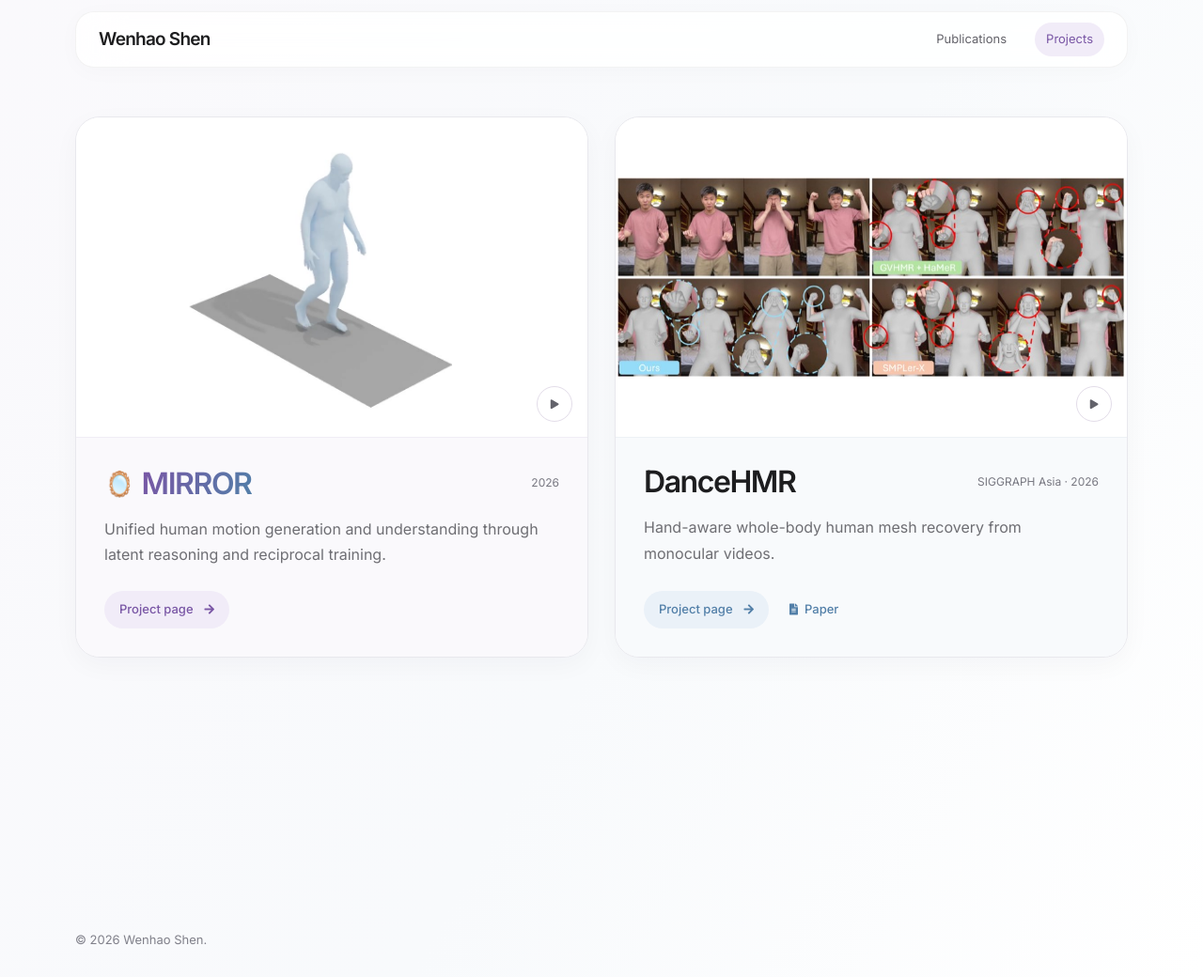
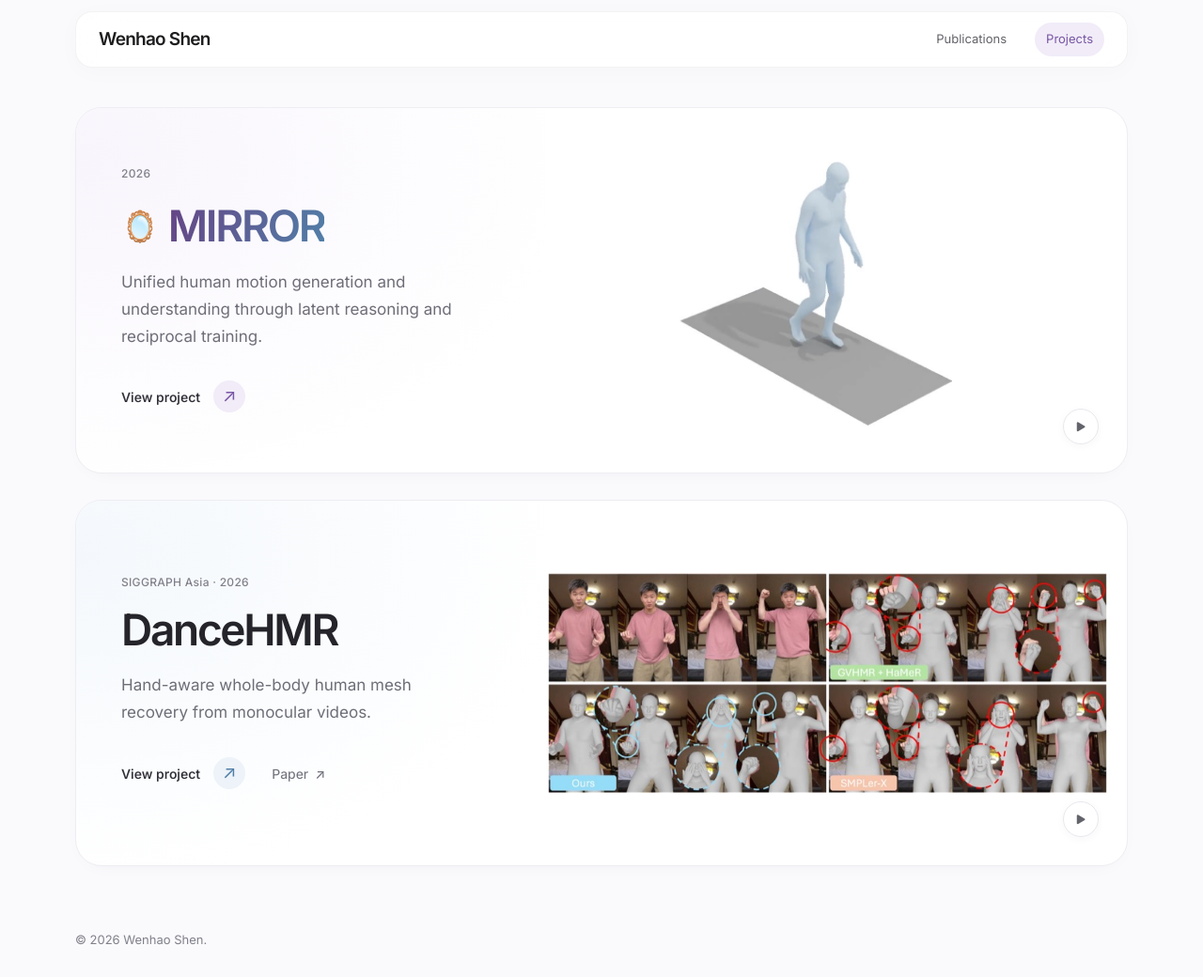
Before and after one commit to shenwenhao01/shenwenhao01.github.io, a Jekyll site: the page built from _pages/projects.md, in a window 1280 px wide and 1040 px high. Shown: the whole window at 94% size. Built offline with Jekyll 4.4.1, drawn with Linux system fonts in a browser that asks for light colours.

Commit message:
Refine projects index with spacious motion showcases

```diff
--- a/_includes/project.html
+++ b/_includes/project.html
@@ -4,17 +4,17 @@
 {% if first_character == '/' %}{% assign project_url = project_url | relative_url %}{% endif %}
 {% assign title_id = project.id | prepend: 'project-' | append: '-title' %}
 <article class="project-item" id="project-{{ project.id }}" aria-labelledby="{{ title_id }}">
-  {% include research-preview.html url=project_url image=project.image image_alt=project.image_alt video=project.video venue=project.venue title_id=title_id %}
   <div class="project-copy">
+    {% if project.year %}<span class="project-meta">{% if project.venue %}{{ project.venue }} &middot; {% endif %}{{ project.year }}</span>{% endif %}
     <div class="project-heading">
       <h2 id="{{ title_id }}"><a href="{{ project_url }}">{% if project.emoji %}<span class="project-emoji" aria-hidden="true">{{ project.emoji }}</span>{% endif %}<span class="project-name">{{ project.title | escape }}</span></a></h2>
-    {% if project.year %}<span class="project-meta">{% if project.venue %}{{ project.venue }} &middot; {% endif %}{{ project.year }}</span>{% endif %}
     </div>
     <p class="project-description">{{ project.description | escape }}</p>
     <div class="project-links">
-    <a href="{{ project_url }}">Project page <i class="fas fa-arrow-right" aria-hidden="true"></i></a>
-    {% if project.paper %}<a href="{{ project.paper }}"><i class="fas fa-file-alt" aria-hidden="true"></i> Paper</a>{% endif %}
-    {% if project.code %}<a href="{{ project.code }}"><i class="fab fa-github" aria-hidden="true"></i> Code</a>{% endif %}
+      <a class="project-primary-link" href="{{ project_url }}">View project <span class="project-link-arrow" aria-hidden="true">↗</span></a>
+      {% if project.paper %}<a href="{{ project.paper }}">Paper <span aria-hidden="true">↗</span></a>{% endif %}
+      {% if project.code %}<a href="{{ project.code }}">Code <span aria-hidden="true">↗</span></a>{% endif %}
     </div>
   </div>
+  {% include research-preview.html url=project_url image=project.image image_alt=project.image_alt video=project.video venue=project.venue title_id=title_id %}
 </article>
--- a/_sass/_projects.scss
+++ b/_sass/_projects.scss
@@ -1,7 +1,7 @@
-// The projects index shares MIRROR's light surfaces and purple-blue accents.
+// Spacious project showcases using MIRROR's typography and restrained accents.
 .academic-site.projects-page {
   color: #1d1d1f;
-  background: linear-gradient(120deg, #faf9fc, #f8fafc 55%, #fff) fixed;
+  background: #fafafd;
   font-family: $academic-sans;
 
   a:hover { color: #704990; text-decoration: none; }
@@ -16,7 +16,7 @@
     max-width: 1120px;
     margin: 12px auto 0;
     border: 1px solid rgba(29, 29, 31, .05);
-    border-radius: 20px;
+    border-radius: 18px;
     background: rgba(255, 255, 255, .86);
     box-shadow: 0 4px 24px rgba(32, 40, 56, .025);
     backdrop-filter: blur(24px) saturate(1.3);
@@ -31,47 +31,81 @@
   #main.academic-main {
     width: calc(100% - 96px);
     max-width: 1120px;
-    padding: 52px 0 64px;
+    padding: 42px 0 48px;
   }
-  .project-gallery { gap: 28px; }
+  .project-gallery { grid-template-columns: minmax(0, 1fr); gap: 28px; }
   .project-item {
-    display: flex;
-    flex-direction: column;
+    --project-accent: #7956a5;
+    --project-soft: #f1ecf8;
+    --project-glow: #f8f5fc;
+    display: grid;
+    grid-template-columns: .94fr 1.16fr;
+    min-height: 390px;
     overflow: hidden;
-    border: 1px solid #e8e8ed;
-    border-radius: 26px;
+    border: 1px solid #ededf2;
+    border-radius: 28px;
     background: #fff;
-    box-shadow: 0 8px 28px rgba(32, 40, 56, .035);
+    box-shadow: 0 6px 24px -16px rgba(32, 40, 56, .1);
     transition: border-color .2s, box-shadow .2s;
-    &:hover, &:focus-within { border-color: #d9cfe5; box-shadow: 0 14px 36px rgba(44, 36, 60, .07); }
+    &:hover, &:focus-within { border-color: #dedbe7; box-shadow: 0 14px 36px -18px rgba(44, 36, 60, .17); }
   }
-  .publication-image { border: 0; border-radius: 0; background: #fff; }
+  #project-dancehmr { --project-accent: #527fa8; --project-soft: #edf3f9; --project-glow: #f4f8fc; }
+  .publication-media { align-self: stretch; min-height: 0; margin: 18px 18px 18px 0; }
+  .publication-image {
+    height: 100%;
+    aspect-ratio: auto;
+    border: 0;
+    border-radius: 18px;
+    background: #fff;
+    img, video { object-fit: contain; }
+    img { position: absolute; inset: 0; }
+  }
   .publication-image video { background: #fff; }
   .preview-toggle {
     width: 38px;
     height: 38px;
-    right: 16px;
-    bottom: 16px;
-    border-color: #e3dde9;
+    right: 12px;
+    bottom: 12px;
+    border-color: #e9e7ee;
     color: #63636b;
-    &:hover { color: #704990; background: #f1ecf8; }
+    box-shadow: 0 2px 10px rgba(32, 40, 56, .04);
+    &:hover { color: var(--project-accent); background: var(--project-soft); }
   }
-  .project-copy { display: flex; flex: 1; flex-direction: column; padding: 28px 30px 30px; border-top: 1px solid #f0edf5; background: #faf9fc; }
-  #project-dancehmr .project-copy { background: #f8fafc; border-color: #edf1f5; }
-  .project-heading { margin: 0; align-items: center; gap: 10px 16px; }
-  .project-heading h2 { font: 600 32px / 1.2 $academic-sans; letter-spacing: -.045em; }
-  .project-heading h2 a { display: inline-flex; align-items: center; gap: 9px; color: #1d1d1f; }
-  .project-emoji { font: 26px / 1 "Apple Color Emoji", "Segoe UI Emoji", "Noto Color Emoji", sans-serif; }
-  #project-mirror .project-name { color: #7956a5; background: linear-gradient(110deg, #7956a5, #527fa8); -webkit-background-clip: text; background-clip: text; -webkit-text-fill-color: transparent; }
-  .project-meta { color: #777780; font-size: 12px; }
-  .project-description { margin: 16px 0 24px; font: 400 16px / 1.7 $academic-sans; color: #6e6e73; text-wrap: pretty; }
-  .project-links { margin-top: auto; gap: 12px 22px; }
-  .project-links a { color: #7956a5; min-height: 40px; font-weight: 500; }
-  .project-links a:first-child { padding: 8px 16px; background: #f1ecf8; border-radius: 24px; gap: 12px; }
-  .project-links a:first-child:hover { color: #59377a; background: #e6ddf0; }
-  #project-dancehmr .project-links a { color: #527fa8; }
-  #project-dancehmr .project-links a:first-child { background: #eaf1f8; }
-  #project-dancehmr .project-links a:first-child:hover { color: #355c80; background: #e0eaf5; }
+  .project-copy {
+    display: flex;
+    flex-direction: column;
+    justify-content: center;
+    align-items: flex-start;
+    padding: 48px;
+    min-width: 0;
+    background: radial-gradient(ellipse at 0% 15%, var(--project-glow), transparent 75%);
+  }
+  .project-heading { margin: 16px 0 0; }
+  .project-heading h2 { font: 600 46px / 1.1 $academic-sans; letter-spacing: -.05em; }
+  .project-heading h2 a { display: inline-flex; align-items: center; gap: 12px; color: #24242a; }
+  .project-heading h2 a:hover { color: var(--project-accent); }
+  .project-emoji { font: 32px / 1 "Apple Color Emoji", "Segoe UI Emoji", "Noto Color Emoji", sans-serif; }
+  #project-mirror .project-name { color: #7956a5; background: linear-gradient(110deg, #654485, #527fa8); -webkit-background-clip: text; background-clip: text; -webkit-text-fill-color: transparent; }
+  .project-meta { color: #80808a; font: 500 12px / 1.5 $academic-sans; letter-spacing: .025em; }
+  .project-description { max-width: 33ch; margin: 20px 0 30px; font: 400 17px / 1.7 $academic-sans; color: #6e6e78; text-wrap: pretty; }
+  .project-links { gap: 12px 28px; font-size: 14px; }
+  .project-links a { display: inline-flex; gap: 7px; min-height: 40px; color: #73737e; font-weight: 450; }
+  .project-links a:hover { color: var(--project-accent); }
+  .project-links .project-primary-link { gap: 14px; color: #303038; font-weight: 550; }
+  .project-link-arrow {
+    display: inline-flex;
+    align-items: center;
+    justify-content: center;
+    width: 34px;
+    height: 34px;
+    border-radius: 50%;
+    background: var(--project-soft);
+    color: var(--project-accent);
+    font-size: 19px;
+    font-weight: 400;
+    transition: background .2s, color .2s, transform .2s;
+  }
+  .project-primary-link:hover .project-link-arrow { color: #fff; background: var(--project-accent); transform: translate(1px, -1px); }
 
   .page__footer { background: transparent; }
   .page__footer footer { max-width: 1168px; padding: 20px 24px 30px; color: #80808a; }
@@ -80,9 +114,10 @@
 @media (max-width: 1100px) {
   .academic-site.projects-page {
     #main.academic-main { width: calc(100% - 56px); }
-    .project-gallery { gap: 22px; }
-    .project-copy { padding: 24px; }
-    .project-heading { align-items: flex-start; flex-direction: column; gap: 8px; }
+    .project-copy { padding: 36px; }
+    .project-heading h2 { font-size: 40px; }
+    .project-description { font-size: 16px; }
+    .project-item { min-height: 360px; }
   }
 }
 @media (max-width: 740px) {
@@ -93,11 +128,15 @@
     .site-links { gap: 4px; font-size: 12px; }
     .site-links a { padding: 7px 10px; }
     #main.academic-main { width: calc(100% - 40px); padding: 30px 0 40px; }
-    .project-gallery { grid-template-columns: minmax(0, 1fr); gap: 24px; }
-    .project-item { border-radius: 22px; }
-    .project-heading { flex-direction: row; align-items: center; }
-    .project-heading h2 { font-size: 29px; }
-    .project-description { font-size: 15px; margin: 14px 0 22px; }
+    .project-gallery { gap: 24px; }
+    .project-item { grid-template-columns: minmax(0, 1fr); min-height: 0; border-radius: 24px; }
+    .publication-media { grid-row: 1; margin: 12px 12px 0; }
+    .publication-image { height: auto; aspect-ratio: 16 / 10; border-radius: 16px; }
+    .project-copy { padding: 28px 28px 32px; background: linear-gradient(140deg, var(--project-glow), #fff 85%); }
+    .project-heading { margin-top: 12px; }
+    .project-heading h2 { font-size: 36px; }
+    .project-emoji { font-size: 27px; }
+    .project-description { font-size: 15px; margin: 16px 0 24px; max-width: 40ch; }
     .page__footer footer { padding-inline: 20px; }
   }
 }
@@ -106,7 +145,8 @@
     .site-home { font-size: 15px; }
     .site-links { font-size: 11px; }
     .site-links a { padding-inline: 7px; }
-    .project-copy { padding: 22px 20px; }
-    .project-heading { align-items: flex-start; flex-direction: column; }
+    .project-copy { padding: 24px 22px 28px; }
+    .project-heading h2 { font-size: 32px; }
+    .project-links { gap: 10px 20px; }
   }
 }
```
Lines whose indentation alone changed are shown as unchanged.
